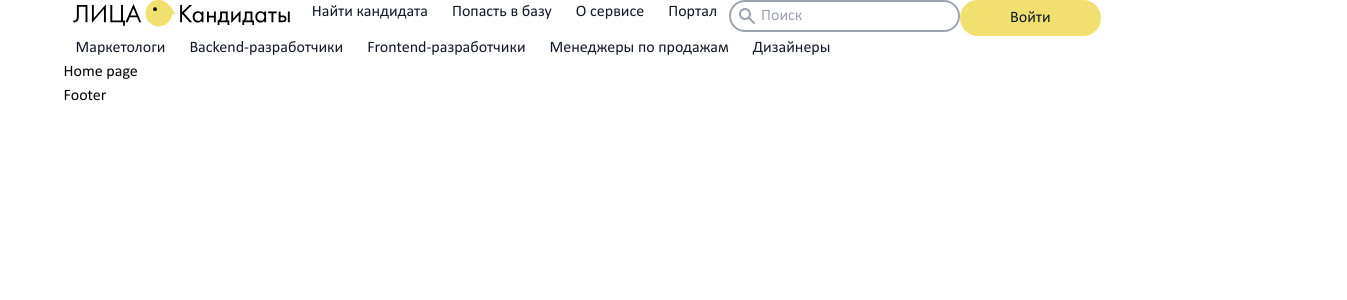
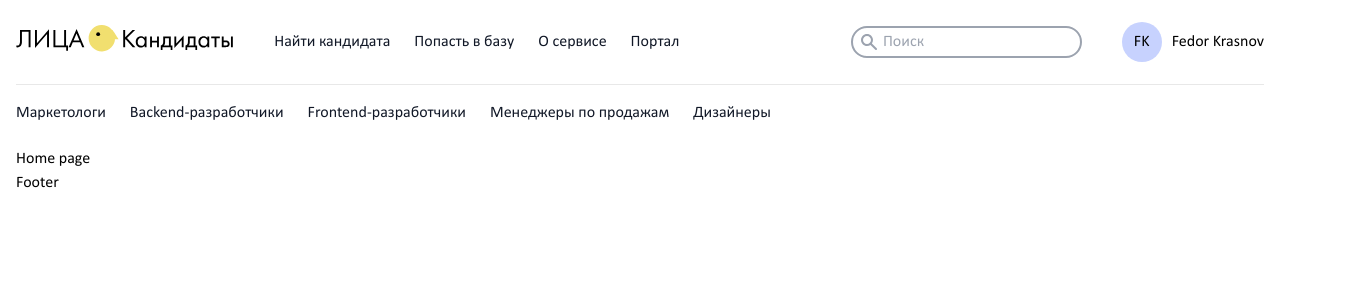
Before and after one commit to Fedor-Krasnov/Faces-Candidate, a React (Vite) app: page / in a window 1280 px wide. Shown: the top 300 px of the page, 1347 px wide, since content can reach past the window. Built offline with nearby package versions, Linux system fonts and the light colour scheme.

Commit message:
refactor(Header): Стилизация десктопной версии

```diff
--- a/src/assets/styles/_html.scss
+++ b/src/assets/styles/_html.scss
@@ -4,7 +4,8 @@ body {
   @include mixins.container1280;
 
   font: 400 16px/1.5 "Calibri";
-  padding: 0 mixins.clamps(16px, 72px);
+  padding: 0 16px;
+  box-sizing: content-box;
 }
 
 h2,
--- a/src/components/Header/Header.jsx
+++ b/src/components/Header/Header.jsx
@@ -9,15 +9,19 @@ import { UserPanel } from './UserPanel';
 const headerClassName = 'header';
 
 const Header = () => {
-  const isLogged = false;
+  const isLogged = true;
 
   return (
     <header className={headerClassName}>
       <div className={`${headerClassName}__top-level`}>
-        <Logo />
-        <Menu data={mainMenuData} />
-        <SearchBox />
-        <UserPanel isLogged={isLogged} />
+        <div className={`${headerClassName}__top-level-column`}>
+          <Logo />
+          <Menu data={mainMenuData} />
+        </div>
+        <div className={`${headerClassName}__top-level-column`}>
+          <SearchBox />
+          <UserPanel isLogged={isLogged} />
+        </div>
       </div>
       <Menu data={subMenuData} />
       {/*
--- a/src/components/Header/Header.scss
+++ b/src/components/Header/Header.scss
@@ -2,8 +2,22 @@
 @use 'src/assets/styles/mixins';
 
 .header {
+  margin: 22px 0;
+  display: grid;
+  row-gap: 16px;
+
   &__top-level {
     display: flex;
+    justify-content: space-between;
     width: 100%;
+    column-gap: 20px;
+    padding-bottom: 22px;
+    border-bottom: 1px solid color.$really-slightly-darker-than-white;
+  }
+
+  &__top-level-column {
+    display: flex;
+    column-gap: mixins.clamps(10px, 45px);
+    align-items: center;
   }
 }
--- a/src/components/Header/Menu/Menu.scss
+++ b/src/components/Header/Menu/Menu.scss
@@ -4,6 +4,7 @@
   &__list {
     display: flex;
     flex-wrap: wrap;
+    column-gap: 24px;
   }
 
   &__item {
@@ -13,7 +14,7 @@
 
   &__link {
     color: color.$really-dark-blue;
-    padding: 12px;
+    padding: 12px 0;
     position: relative;
 
     &::before {
--- a/src/components/units/Icon/Icon.jsx
+++ b/src/components/units/Icon/Icon.jsx
@@ -10,7 +10,7 @@ export const IconCode = {
 };
 
 const iconCodeToSize = {
-  [IconCode.logoDesktop]: [175, 20],
+  [IconCode.logoDesktop]: [178, 22],
   [IconCode.logoMobile]: [35, 30],
   [IconCode.zoom]: [16, 16],
 };
```
